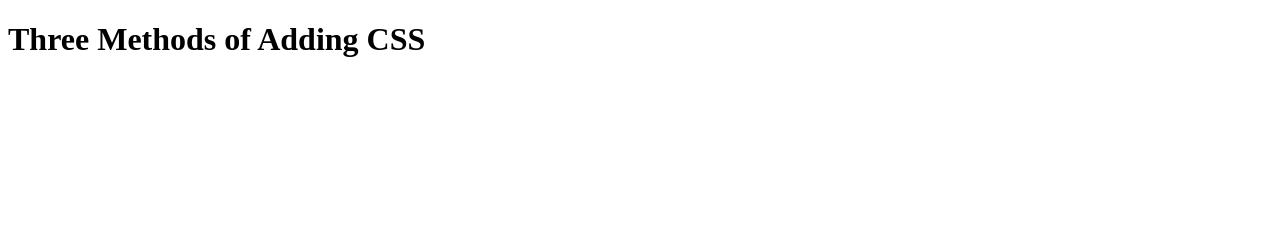
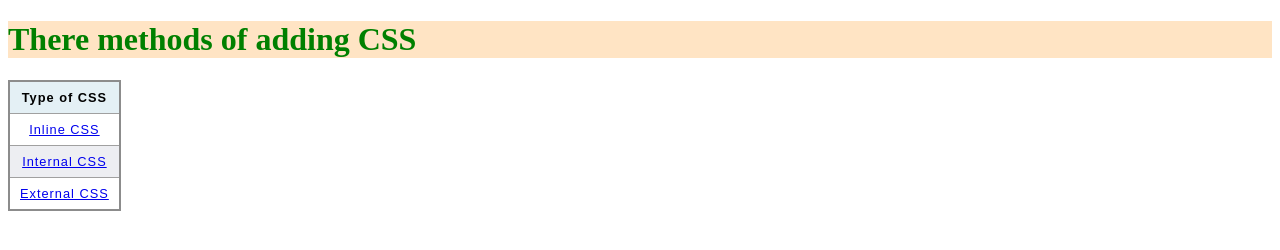
Before and after one commit to ravisivamf/adding_css, a plain HTML site: page index.html in a window 1280 px wide. Drawn offline with Linux system fonts and the light colour scheme.

Commit message:
adding-css

```diff
--- a/index.html
+++ b/index.html
@@ -5,9 +5,29 @@
   <meta charset="UTF-8">
   <title>Adding CSS</title>
 </head>
-
+<link rel="stylesheet" href="./style.css" />
 <body>
-  <h1>Three Methods of Adding CSS</h1>
+  <h1>There methods of adding CSS</h1>
+  <caption>
+  </caption>
+  <table>
+    <thead>
+      <tr>
+        <th scope="col">Type of CSS</th>
+      </tr>
+    </thead>
+    <tbody>
+      <tr>
+        <td scope="row"><a href="./inline.html">Inline CSS</a></th>
+      </tr>
+      <tr>
+        <td><a href="./internal.html">Internal CSS</a></td>
+      </tr>
+      <tr>
+        <td><a href="./external.html">External CSS</a></td>
+      </tr>
+    </tbody>
+  </table>
   <!-- Create 3 Links to The 3 Webpages: inline, internal and external -->
 </body>
 
--- a/style.css
+++ b/style.css
@@ -0,0 +1,44 @@
+h1{
+    color:green; background-color:bisque;
+}
+
+table {
+    border-collapse: collapse;
+    border: 2px solid rgb(140 140 140);
+    font-family: sans-serif;
+    font-size: 0.8rem;
+    letter-spacing: 1px;
+  }
+
+  caption {
+    caption-side: bottom;
+    padding: 10px;
+    font-weight: bold;
+  }
+
+  thead,
+  tfoot {
+    background-color: rgb(228 240 245);
+  }
+
+  th,
+  td {
+    border: 1px solid rgb(160 160 160);
+    padding: 8px 10px;
+  }
+
+  td:last-of-type {
+    text-align: center;
+  }
+
+  tbody > tr:nth-of-type(even) {
+    background-color: rgb(237 238 242);
+  }
+
+  tfoot th {
+    text-align: right;
+  }
+
+  tfoot td {
+    font-weight: bold;
+  }
```
Also changed, not shown: external.html (+1 -0 lines), inline.html (+1 -1 lines), internal.html (+20 -0 lines).
